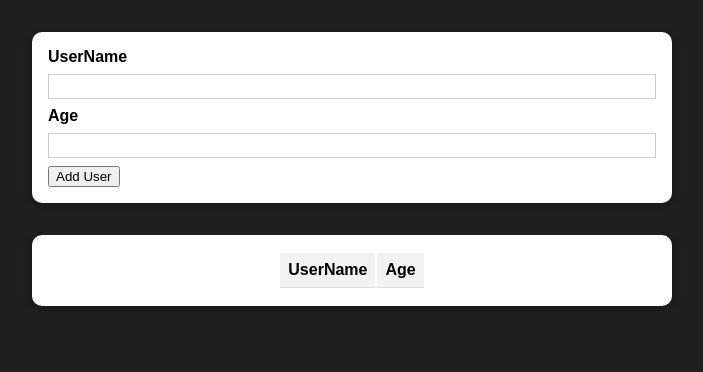
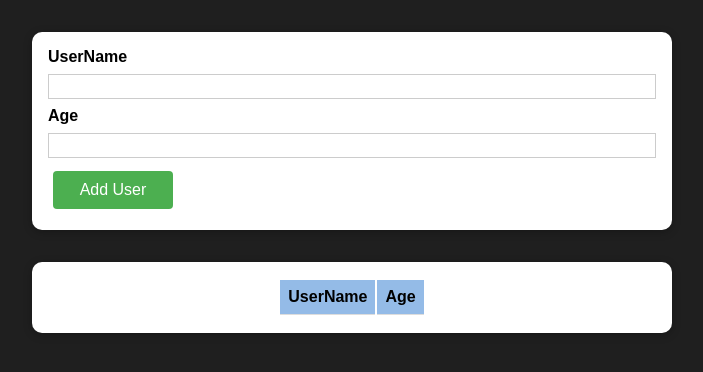
Before and after one commit to akshatanand186/UserName-List-FrontEnd, a React (Create React App) app: page / in a window 1280 px wide. Shown: the top 372 px of the page, without its empty margins (288-991 px from the left). Built offline with nearby package versions, Linux system fonts and the light colour scheme.

Commit message:
modified buttons and table css

```diff
--- a/src/Components/AddUser.js
+++ b/src/Components/AddUser.js
@@ -1,5 +1,6 @@
 import { useState } from "react";
 import Card from "./Card";
+import Button from "./Button";
 import classes from "./AddUser.module.css";
 const defaultState = {
   username: null,
@@ -22,14 +23,16 @@ const AddUser = (props) => {
           id="username"
           type="text"
           onChange={(event) => changeHandler("username", event.target.value)}
+          value={userInput.username}
         ></input>
         <label htmlFor="age">Age</label>
         <input
           id="age"
           type="number"
           onChange={(event) => changeHandler("age", event.target.value)}
+          value={userInput.age}
         ></input>
-        <button type="submit"> Add User </button>
+        <Button type="submit">Add User</Button>
       </form>
     </Card>
   );
--- /dev/null
+++ b/src/Components/Button.js
@@ -0,0 +1,15 @@
+import classes from "./Button.module.css";
+
+const Button = (props) => {
+  return (
+    <button
+      className={classes.button}
+      type={props.type || "button"}
+      onClick={props.onClick}
+    >
+      {props.children}
+    </button>
+  );
+};
+
+export default Button;
--- /dev/null
+++ b/src/Components/Button.module.css
@@ -0,0 +1,17 @@
+.button {
+    display: inline-block;
+    border-radius: 4px;
+    background-color: #4CAF50;
+    border: none;
+    color: white;
+    text-align: center;
+    font-size: 16px;
+    padding: 10px;
+    width: 120px;
+    transition: all 0.5s;
+    cursor: pointer;
+    margin: 5px;
+  }
+  .button:hover {
+    background-color: #45a049;
+  }
--- a/src/Components/UserList.module.css
+++ b/src/Components/UserList.module.css
@@ -20,7 +20,7 @@
   }
 
   .table th {
-    background-color: #f2f2f2;
+    background-color: #94bbe7;
   }
 
   .table tbody tr:hover {
```
